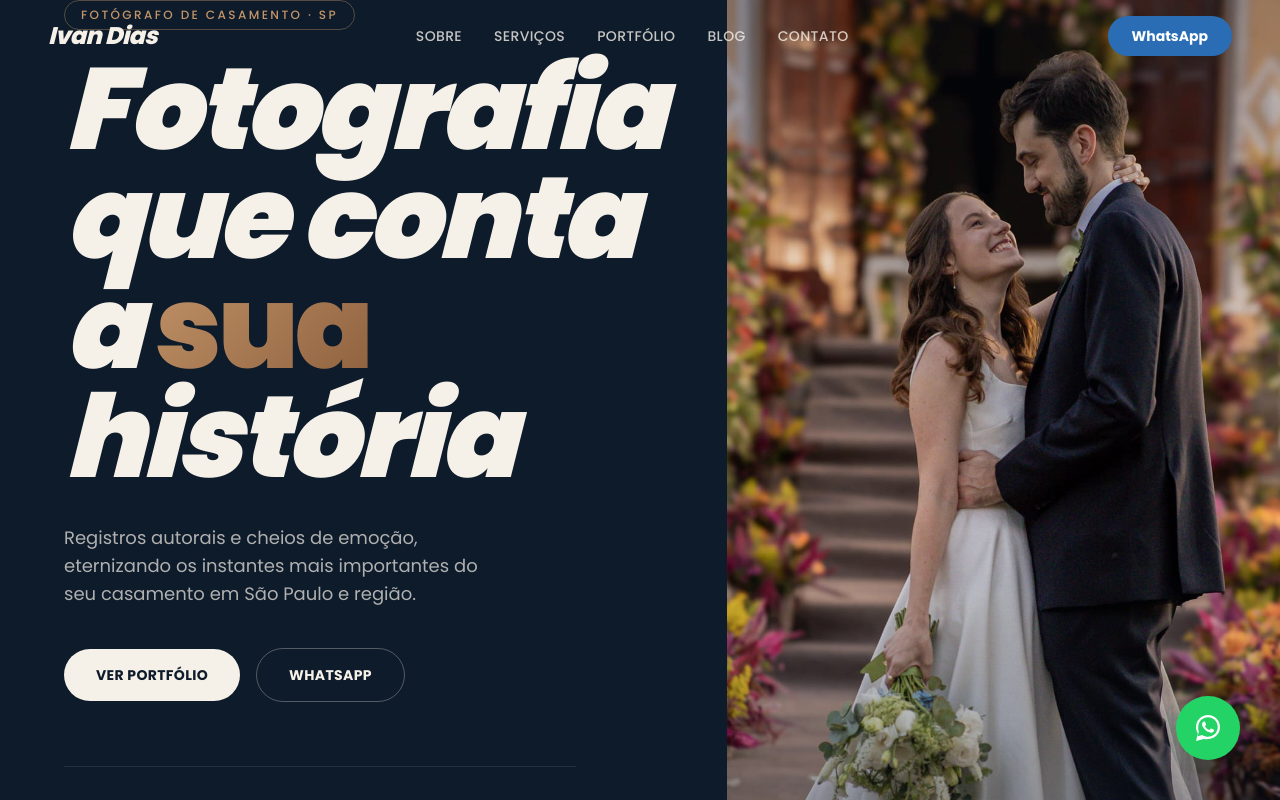
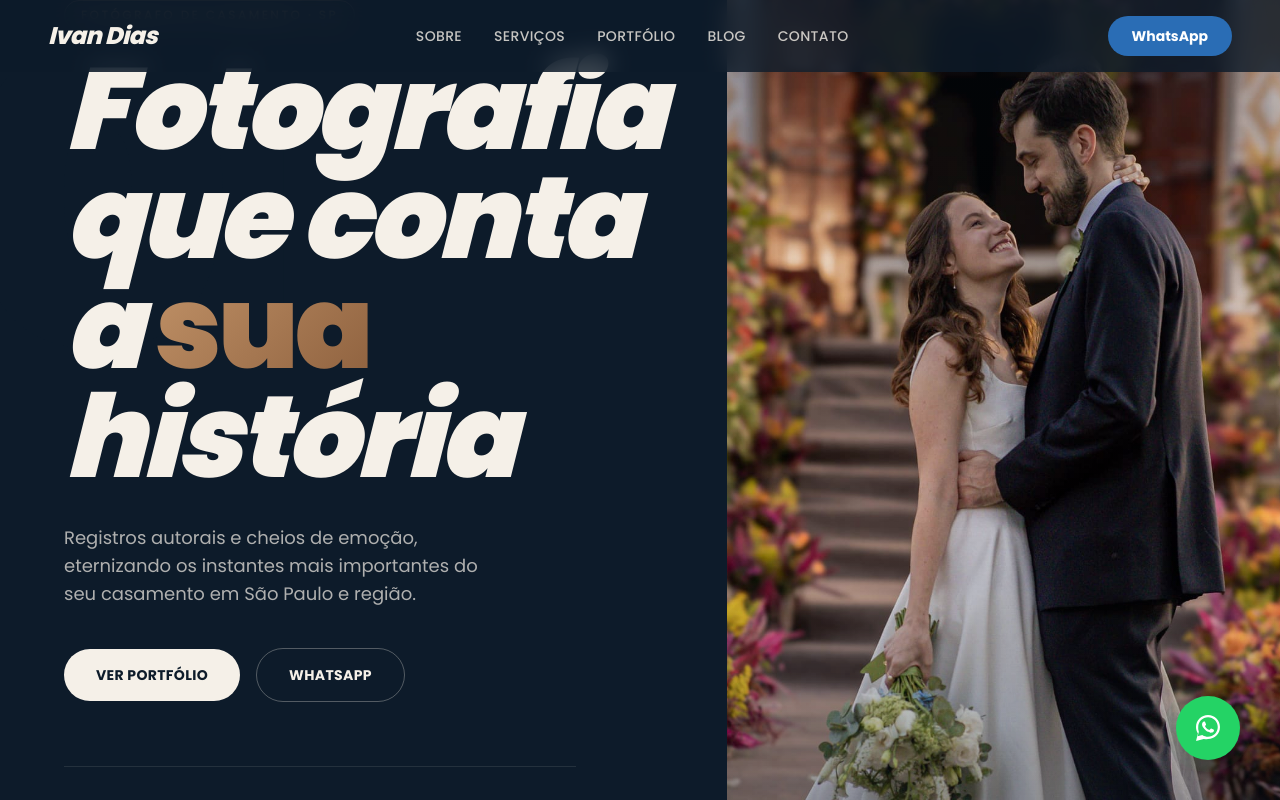
Before and after one commit to Dias592/fotografodecasamento, a Next.js app: page / in a window 1280 px wide. Shown: the top 800 px of the page. Built offline with nearby package versions, Linux system fonts and the light colour scheme.

Commit message:
Corrige contraste do menu fixo e atualiza sitemap
O cabecalho fixo ficava transparente no topo de paginas com fundo
claro, deixando os links em texto cream quase invisiveis. Agora o
header mantem fundo azul translucido sempre. Sitemap regenerado
para incluir os 135 posts do blog.

```diff
--- a/components/Navbar.tsx
+++ b/components/Navbar.tsx
@@ -39,8 +39,8 @@ export default function Navbar() {
     <motion.header
       animate={{ y: hidden ? '-100%' : '0%' }}
       transition={{ duration: 0.35, ease: [0.22, 1, 0.36, 1] }}
-      className={`fixed inset-x-0 top-0 z-40 transition-colors duration-500 ${
-        scrolled ? 'bg-blue-deep/80 backdrop-blur-md shadow-lg shadow-black/10' : 'bg-transparent'
+      className={`fixed inset-x-0 top-0 z-40 bg-blue-deep/80 backdrop-blur-md transition-shadow duration-500 ${
+        scrolled ? 'shadow-lg shadow-black/10' : ''
       }`}
     >
       <nav
```
Also changed, not shown: 1 other file (tests, documents, lock files or other folders).
